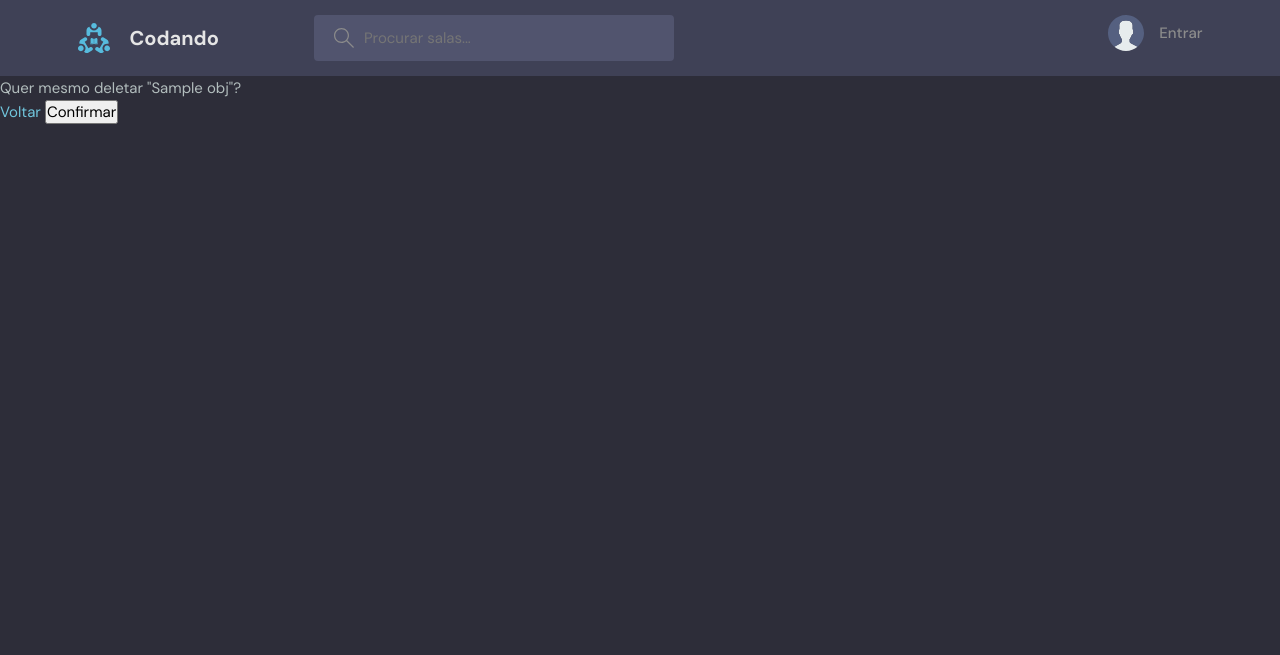
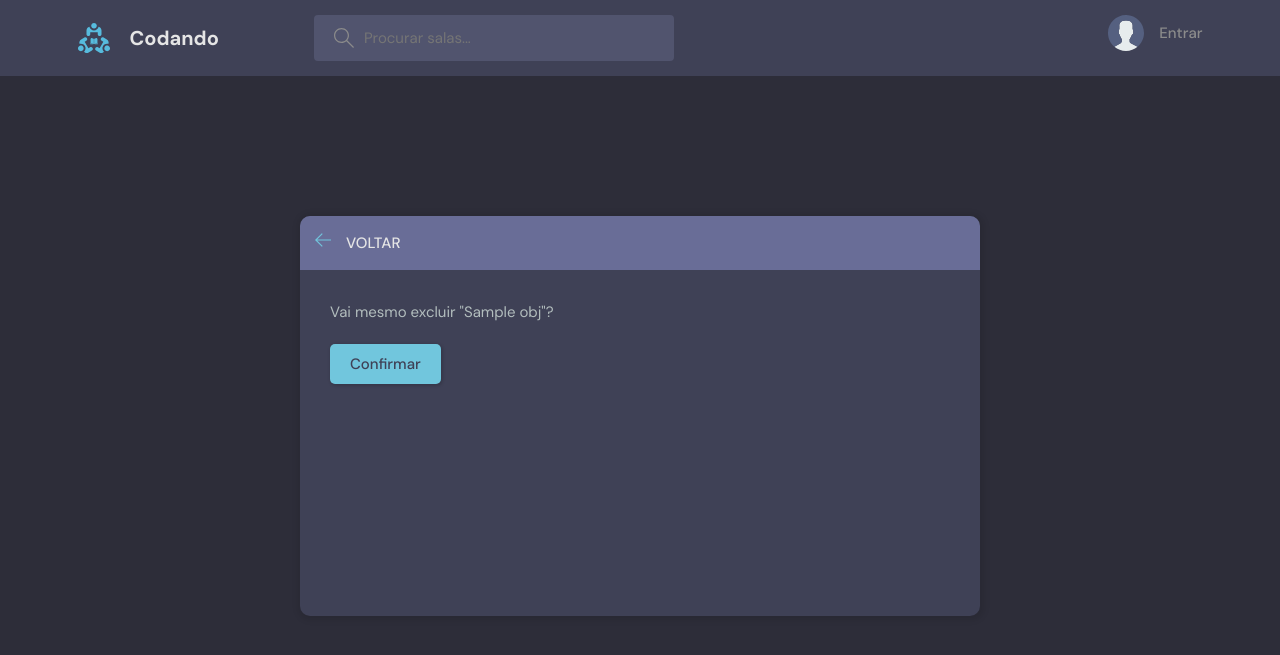
Before and after one commit to dimasabreu/Site-Django, a Django app: template base/templates/base/delete.html in a window 1280 px wide. Shown: the top 655 px of the page. Run offline with Django 4.2, Linux system fonts and the light colour scheme; the template is opened without the code that fills it: most values are stand-ins (such as "Sample title", 1, 10 or a date in 2020).

Commit message:
arrumando a pag de delete

```diff
--- a/base/templates/base/delete.html
+++ b/base/templates/base/delete.html
@@ -1,11 +1,37 @@
 {% extends 'main.html' %}
+
 {% block content %}
+<main class="delete-item layout">
+    <div class="container">
+        <div class="layout__box">
+            <div class="layout__boxHeader">
+                <div class="layout__boxTitle">
+                    <a href="{{request.META.HTTP_REFERER}}">
+                        <svg version="1.1" xmlns="http://www.w3.org/2000/svg" width="32" height="32"
+                            viewBox="0 0 32 32">
+                            <title>arrow-left</title>
+                            <path
+                                d="M13.723 2.286l-13.723 13.714 13.719 13.714 1.616-1.611-10.96-10.96h27.625v-2.286h-27.625l10.965-10.965-1.616-1.607z">
+                            </path>
+                        </svg>
+                    </a>
+                    <h3>Voltar</h3>
+                </div>
+            </div>
+            <div class="layout__body">
+                <form class="form" method="POST" action="">
+                    {% csrf_token %}
+                    <div class="form__group">
+                        <p>Vai mesmo excluir "{{obj}}"?</p>
+                    </div>
 
-<form method="POST" action="">
-    {% csrf_token %}
-    <p>Quer mesmo deletar "{{obj}}"?</p>
-    <a href="{{request.META.HTTP_REFERER}}">Voltar</a>
-    <input type='submit' value='Confirmar'/>
-</form>
+                    <div class="for__group">
+                        <input class="btn btn--main" type="submit" value="Confirmar" />
+                    </div>
 
-{% endblock content%}
+                </form>
+            </div>
+        </div>
+    </div>
+</main>
+{% endblock content %}
```
Also changed, not shown: base/templates/base/delete_old.html (added, +11 -0 lines).
